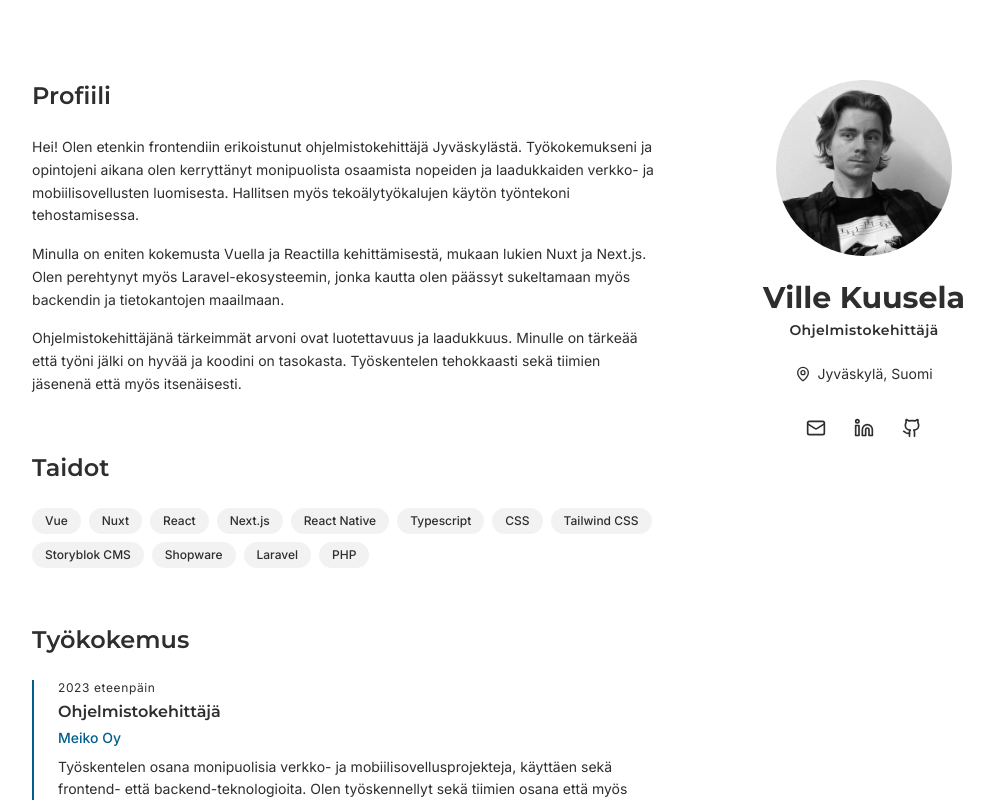
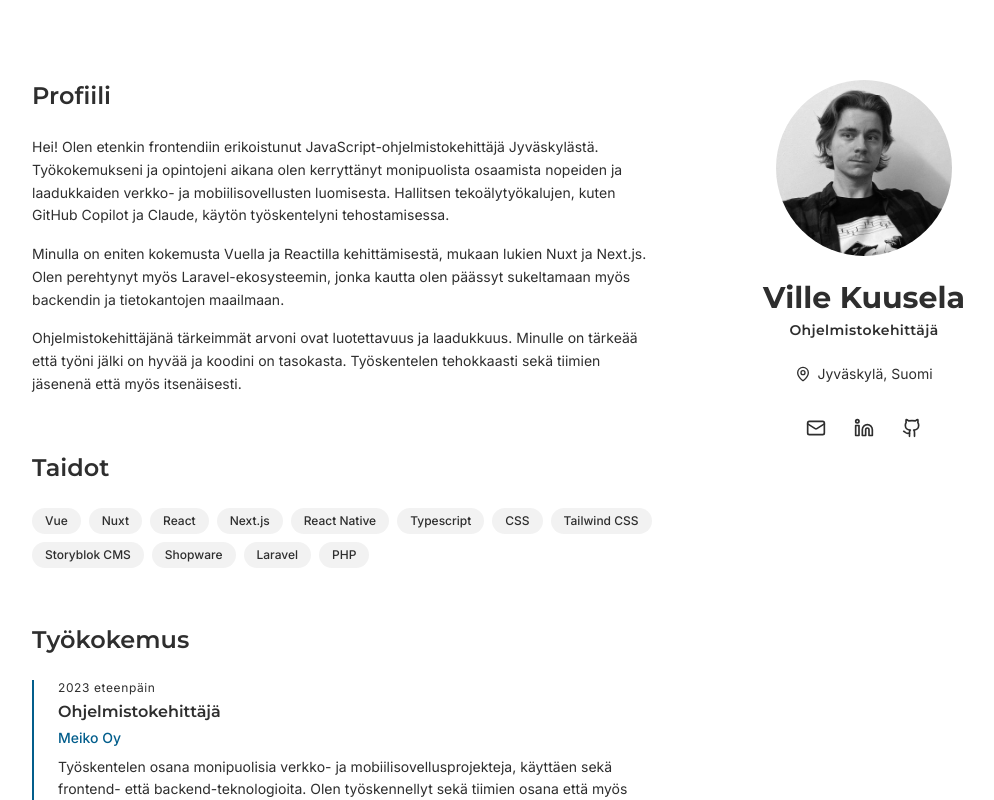
Before and after one commit to ville-kuusela/ville-kuusela.github.io, a React (Vite) app: page / in a window 1280 px wide. Shown: the top 800 px of the page, without its empty margins (120-1114 px from the left). Built offline with nearby package versions, Linux system fonts and the light colour scheme; the HTML template or start-up script is replaced by a standard one.

Commit message:
Update about section text

```diff
--- a/src/components/AboutSection.tsx
+++ b/src/components/AboutSection.tsx
@@ -8,7 +8,7 @@ const AboutSection = () => {
       </div>
       <div className="space-y-4 text-sm text-off-black leading-relaxed">
         <p>
-          Hei! Olen etenkin frontendiin erikoistunut ohjelmistokehittäjä Jyväskylästä. Työkokemukseni ja opintojeni aikana olen kerryttänyt monipuolista osaamista nopeiden ja laadukkaiden verkko- ja mobiilisovellusten luomisesta. Hallitsen myös tekoälytyökalujen käytön työntekoni tehostamisessa.
+          Hei! Olen etenkin frontendiin erikoistunut JavaScript-ohjelmistokehittäjä Jyväskylästä. Työkokemukseni ja opintojeni aikana olen kerryttänyt monipuolista osaamista nopeiden ja laadukkaiden verkko- ja mobiilisovellusten luomisesta. Hallitsen tekoälytyökalujen, kuten GitHub Copilot ja Claude, käytön työskentelyni tehostamisessa.
         </p>
         <p>
           Minulla on eniten kokemusta Vuella ja Reactilla kehittämisestä, mukaan lukien Nuxt ja Next.js. Olen perehtynyt myös Laravel-ekosysteemin, jonka kautta olen päässyt sukeltamaan myös backendin ja tietokantojen maailmaan.
```
